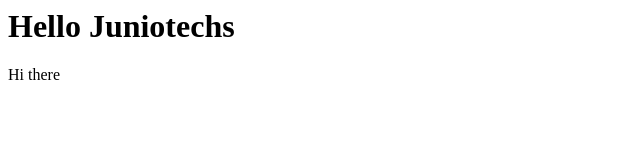
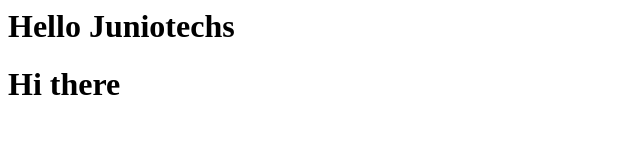
Before and after one commit to juniotech/juniotech.github.io, a plain HTML site: page index.html in a window 1280 px wide. Shown: the whole page, without its empty margins (0-640 px from the left). Drawn offline with Linux system fonts and the light colour scheme.

Commit message:
Update index.html

```diff
--- a/index.html
+++ b/index.html
@@ -1 +1 @@
-<span><h1>Hello Juniotechs</h1><p>Hi there</p></span>
+<span><h1>Hello Juniotechs</h1><h1>Hi there</h1></span>
```
